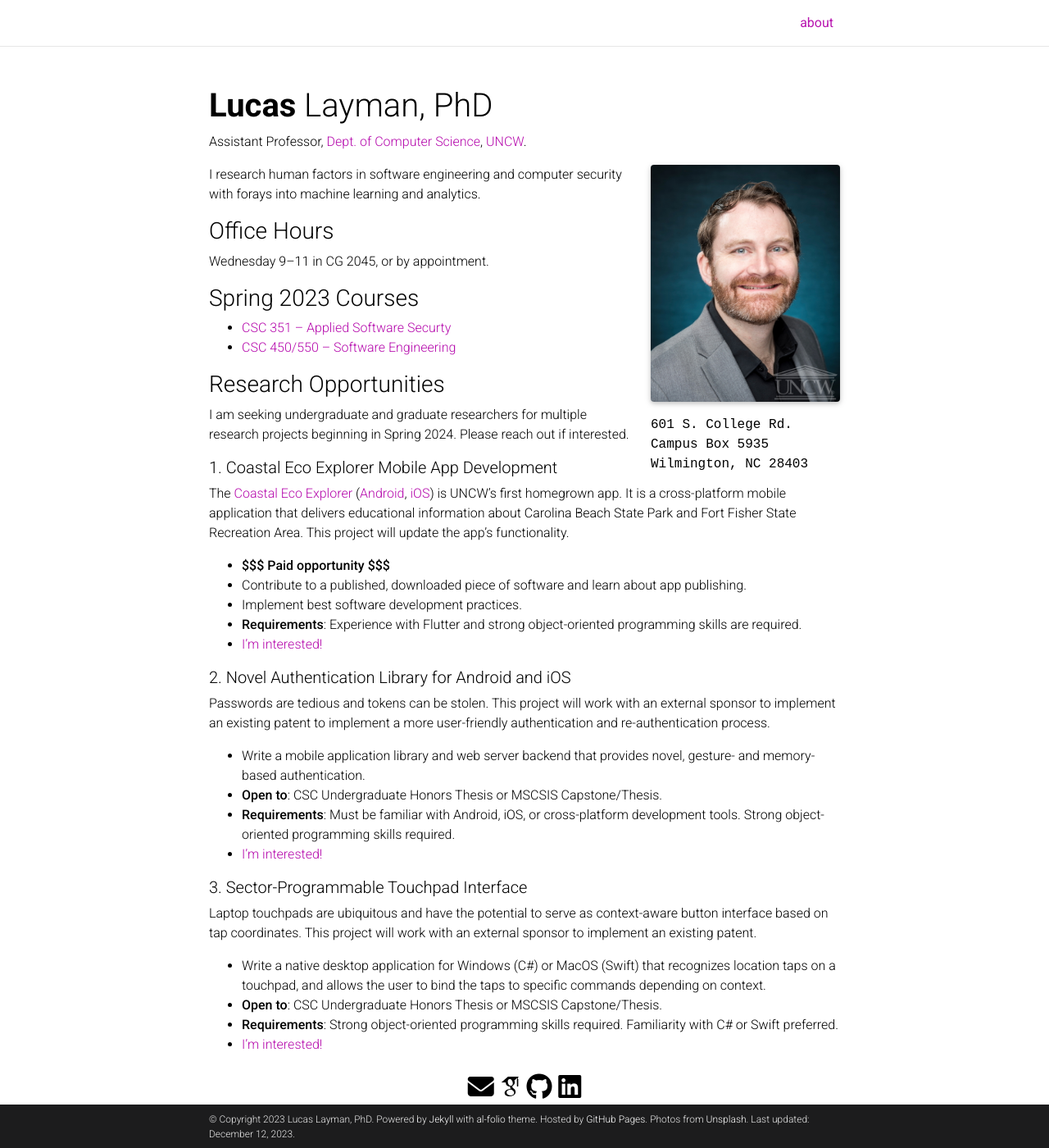
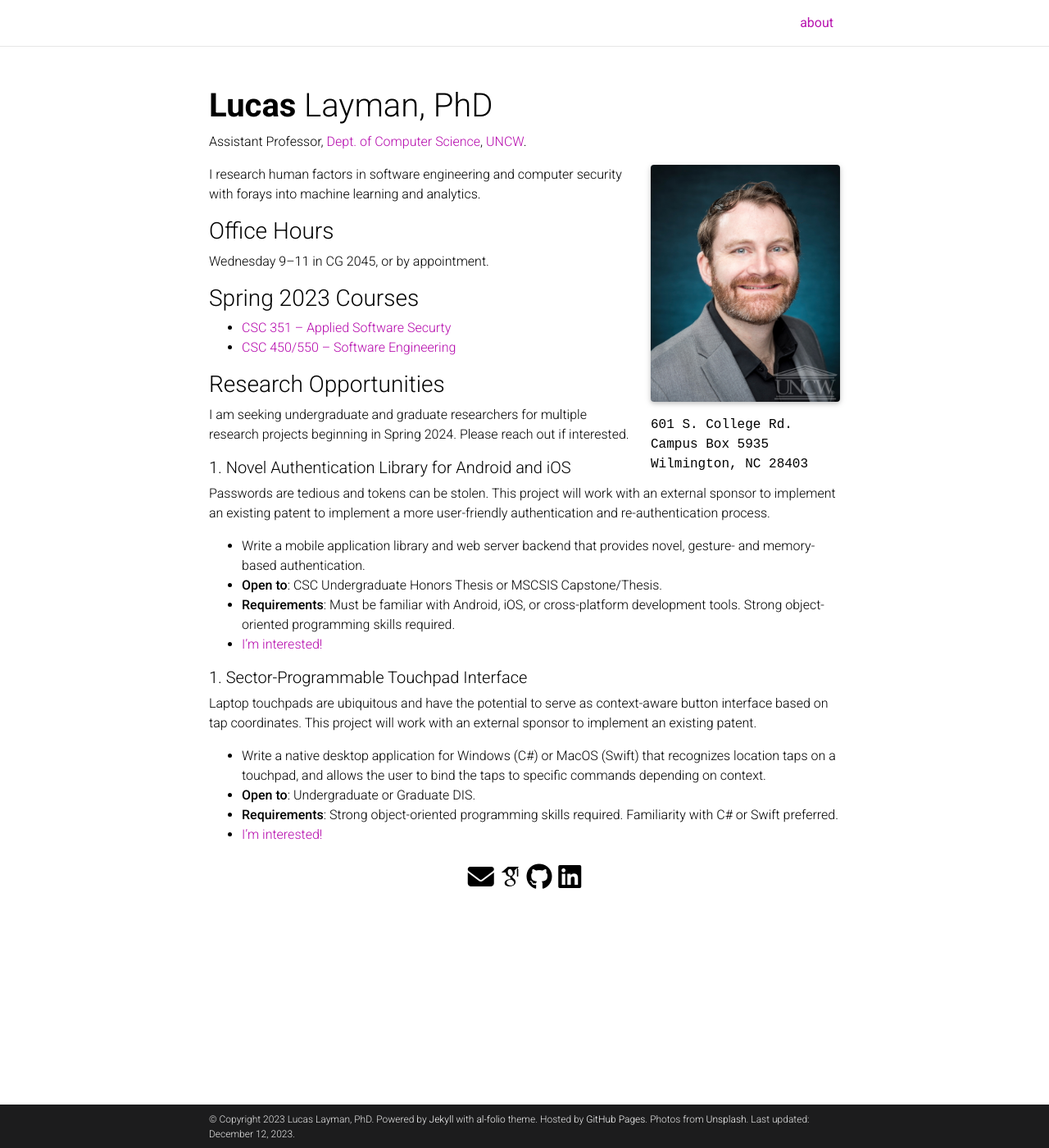
Before and after one commit to llayman/llayman.github.io, a Jekyll site: the page built from _pages/about.md, in a window 1280 px wide and 1400 px high. Shown: the whole window at 82% size. Built offline with Jekyll 4.4.1, drawn with Linux system fonts in a browser that asks for light colours; full-size pictures stand in for the smaller copies a plugin makes; some web fonts are replaced; comment, search, counter and statistics services are not loaded; a style sheet for code colours, icons or effects is not loaded.

Commit message:
Updated available opportunities.

```diff
--- a/_pages/about.md
+++ b/_pages/about.md
@@ -48,13 +48,13 @@
 - **Requirements**: minimum 3.2 GPA and junior or higher standing, strong programming skills. Experience with JavaScript preferred.
 - [I'm interested!](mailto:laymanl@uncw.edu?subject=Visual Assistant for Git) -->
 
-##### 1. Coastal Eco Explorer Mobile App Development
+<!-- ##### 1. Coastal Eco Explorer Mobile App Development
 The [Coastal Eco Explorer](https://uncw.edu/academics/colleges/wce/partnerships-centers/coastal-eco-explorer/) ([Android](https://play.google.com/store/apps/details?id=edu.uncwrf.coastalecoexplorer&hl=en_US&gl=US), [iOS](https://apps.apple.com/us/app/coastal-eco-explorer/id1500638322)) is UNCW's first homegrown app. It is a cross-platform mobile application that delivers educational information about Carolina Beach State Park and Fort Fisher State Recreation Area. This project will update the app's functionality.
 - **<span>$</span><span>$</span><span>$</span> Paid opportunity <span>$</span><span>$</span><span>$</span>**
 - Contribute to a published, downloaded piece of software and learn about app publishing.
 - Implement best software development practices.
 - **Requirements**: Experience with Flutter and strong object-oriented programming skills are required.
-- [I'm interested!](mailto:laymanl@uncw.edu?subject=Coastal Eco Explorer)
+- [I'm interested!](mailto:laymanl@uncw.edu?subject=Coastal Eco Explorer) -->
 
 <!-- ##### 2. Trust in AI-Assisted Coding
 LLMs like ChatGPT can generate code, but should we trust the results or sharing our data?
@@ -70,16 +70,16 @@
 - [I'm interested!](mailto:laymanl@uncw.edu?subject=Impact of Cyber UI Design) -->
 
 
-##### 2. Novel Authentication Library for Android and iOS
+##### 1. Novel Authentication Library for Android and iOS
 Passwords are tedious and tokens can be stolen. This project will work with an external sponsor to implement an existing patent to implement a more user-friendly authentication and re-authentication process.
 - Write a mobile application library and web server backend that provides novel, gesture- and memory-based authentication.
 - **Open to**: CSC Undergraduate Honors Thesis or MSCSIS Capstone/Thesis.
 - **Requirements**: Must be familiar with Android, iOS, or cross-platform development tools. Strong object-oriented programming skills required.
 - [I'm interested!](mailto:laymanl@uncw.edu?subject=Auth Library for Android and iOS)
 
-##### 3. Sector-Programmable Touchpad Interface
+##### 1. Sector-Programmable Touchpad Interface
 Laptop touchpads are ubiquitous and have the potential to serve as context-aware button interface based on tap coordinates. This project will work with an external sponsor to implement an existing patent.
 - Write a native desktop application for Windows (C#) or MacOS (Swift) that recognizes location taps on a touchpad, and allows the user to bind the taps to specific commands depending on context.
-- **Open to**: CSC Undergraduate Honors Thesis or MSCSIS Capstone/Thesis.
+- **Open to**: Undergraduate or Graduate DIS.
 - **Requirements**: Strong object-oriented programming skills required. Familiarity with C# or Swift preferred.
 - [I'm interested!](mailto:laymanl@uncw.edu?subject=Sector-Programmable Touchpad Interface)
```
